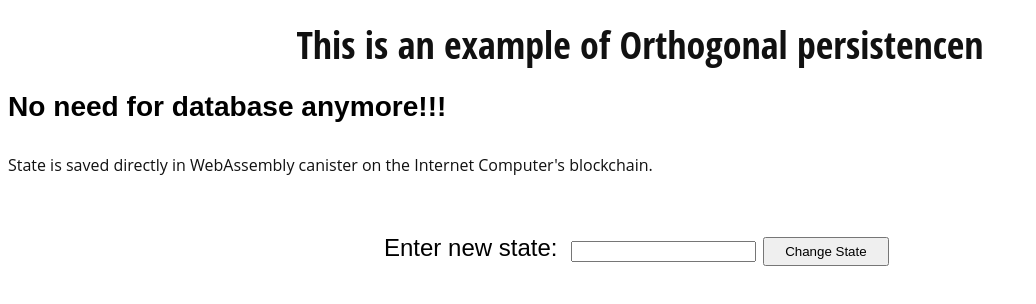
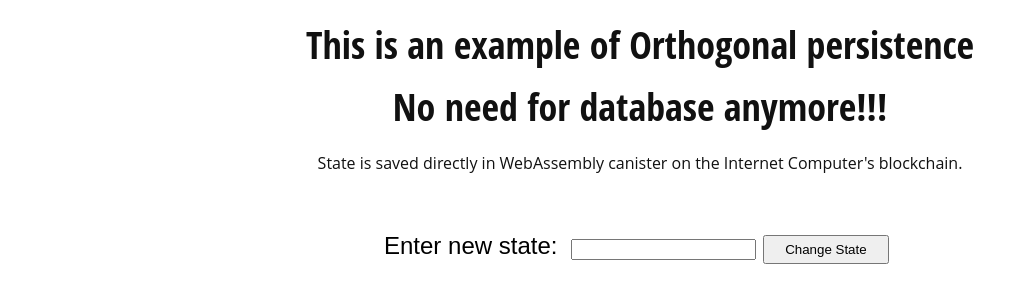
Before and after one commit to ajerni/dfinitytest, a website built with webpack: page src/hello_assets/src/index.html in a window 1280 px wide. Shown: the part 282-586 px from the top of the page, without its empty margins (0-1036 px from the left). Built offline with nearby package versions, Linux system fonts and the light colour scheme; files whose address does not match are found by name; what @dfinity/agent would draw is missing.

Commit message:
new styles

```diff
--- a/src/hello_assets/assets/main.css
+++ b/src/hello_assets/assets/main.css
@@ -15,7 +15,8 @@
   text-transform: uppercase;
 }
 
-h2 {
+h2,
+h3 {
   color: #111;
   font-family: "Open Sans Condensed", sans-serif;
   font-size: 38px;
@@ -33,6 +34,9 @@
   font-size: 16px;
   line-height: 28px;
   margin: 0 0 48px;
+  padding: 0 30px;
+  text-align: center;
+  text-transform: none;
 }
 
 img {
--- a/src/hello_assets/src/index.html
+++ b/src/hello_assets/src/index.html
@@ -18,7 +18,7 @@
     </section>
     <section id="greeting"></section>
     <br />
-    <h2>This is an example of Orthogonal persistencen</h2>
+    <h2>This is an example of Orthogonal persistence</h2>
     <h3>No need for database anymore!!!</h3>
     <p>
       State is saved directly in WebAssembly canister on the Internet Computer's
```
